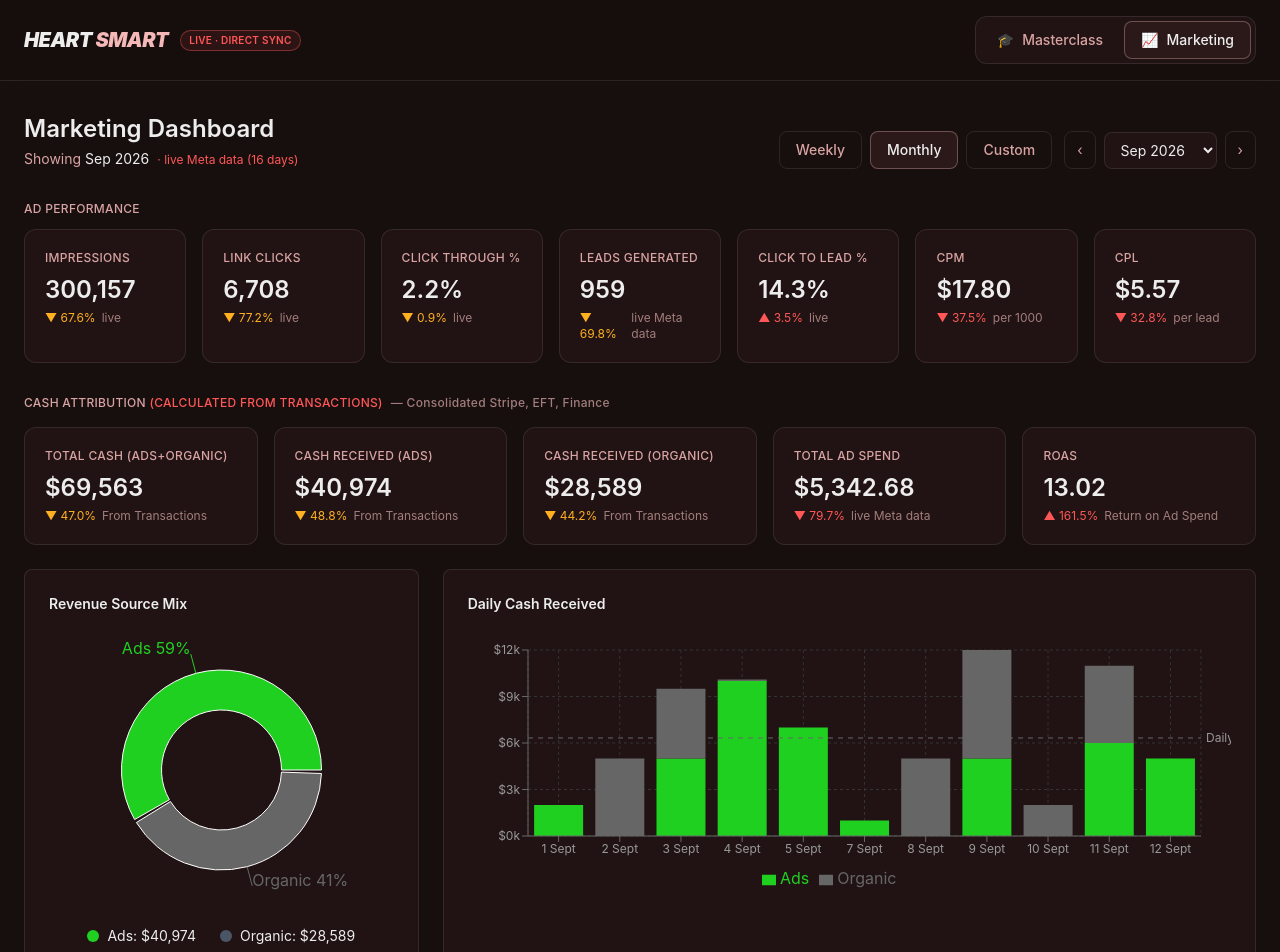
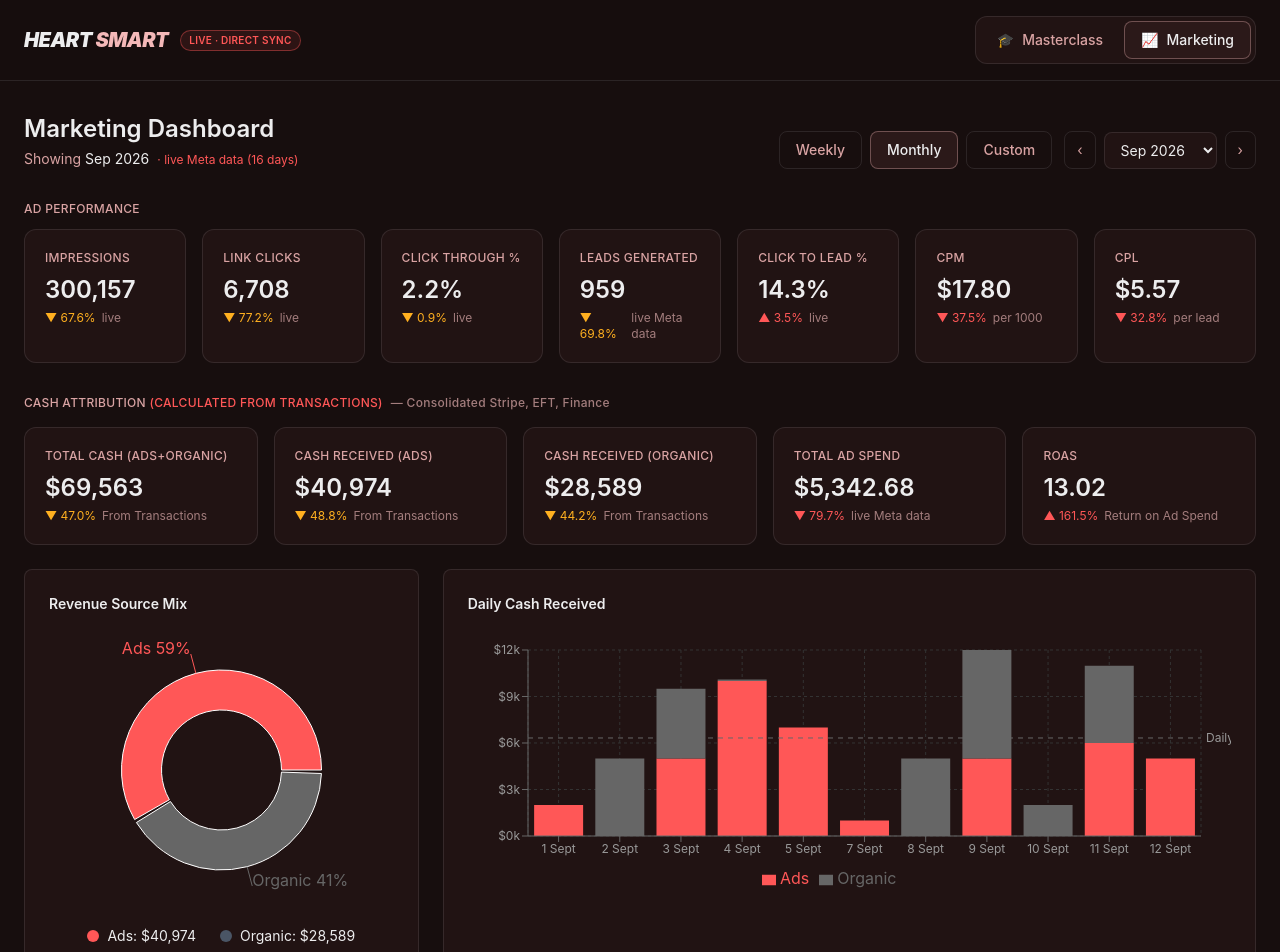
Before and after one commit to jayr-ai/heart-smart-masterclass-live-dashboard, a React (Vite) app in the folder dashboard/: page /#/marketing in a window 1280 px wide. Shown: the top 952 px of the page. Built offline with nearby package versions, Linux system fonts and the light colour scheme.

Commit message:
Replace green Ads color with Heart Smart red in Marketing charts
Revenue Source Mix donut and Daily Cash Received bar chart used a leftover
green (#20d020) that doesn't match Heart Smart's red brand — swapped to
#ff5757 (Organic stays neutral grey, unchanged).

```diff
--- a/dashboard/src/pages/MarketingPage.tsx
+++ b/dashboard/src/pages/MarketingPage.tsx
@@ -232,7 +232,7 @@ export function MarketingPage() {
                     dataKey="value"
                     label={({ name, percent }) => `${name} ${((percent || 0) * 100).toFixed(0)}%`}
                   >
-                    <Cell fill="#20d020" />
+                    <Cell fill="#ff5757" />
                     <Cell fill="#666666" />
                   </Pie>
                   <Tooltip formatter={(value) => formatCurrency(value as number)} contentStyle={{ backgroundColor: '#1a1a1a', border: '1px solid #333', borderRadius: '8px', color: '#fff' }} />
@@ -240,7 +240,7 @@ export function MarketingPage() {
               </ResponsiveContainer>
               <div className="mt-4 flex justify-center gap-6 text-sm">
                 <div className="flex items-center gap-2">
-                  <div className="h-3 w-3 rounded-full" style={{ backgroundColor: '#20d020' }}></div>
+                  <div className="h-3 w-3 rounded-full" style={{ backgroundColor: '#ff5757' }}></div>
                   <span className="text-fa-text">Ads: {formatCurrency(Math.round(cashFromAdsV2))}</span>
                 </div>
                 <div className="flex items-center gap-2">
@@ -261,7 +261,7 @@ export function MarketingPage() {
                   <Tooltip formatter={(value) => formatCurrency(value as number)} labelFormatter={(date) => date ? new Date(date as string).toLocaleDateString('en-AU', { year: 'numeric', month: 'short', day: 'numeric' }) : ''} contentStyle={{ backgroundColor: '#1a1a1a', border: '1px solid #333', borderRadius: '8px', color: '#fff' }} />
                   <Legend wrapperStyle={{ color: '#ccc' }} />
                   <ReferenceLine y={dailyBreakdownV2.reduce((sum, d) => sum + d.paid + d.organic, 0) / dailyBreakdownV2.length} stroke="#666" strokeDasharray="5 5" name="Daily Avg" label={{ value: 'Daily Avg', position: 'right', fill: '#999', fontSize: 12 }} />
-                  <Bar dataKey="paid" stackId="a" fill="#20d020" name="Ads" />
+                  <Bar dataKey="paid" stackId="a" fill="#ff5757" name="Ads" />
                   <Bar dataKey="organic" stackId="a" fill="#666666" name="Organic" />
                 </BarChart>
               </ResponsiveContainer>
```
